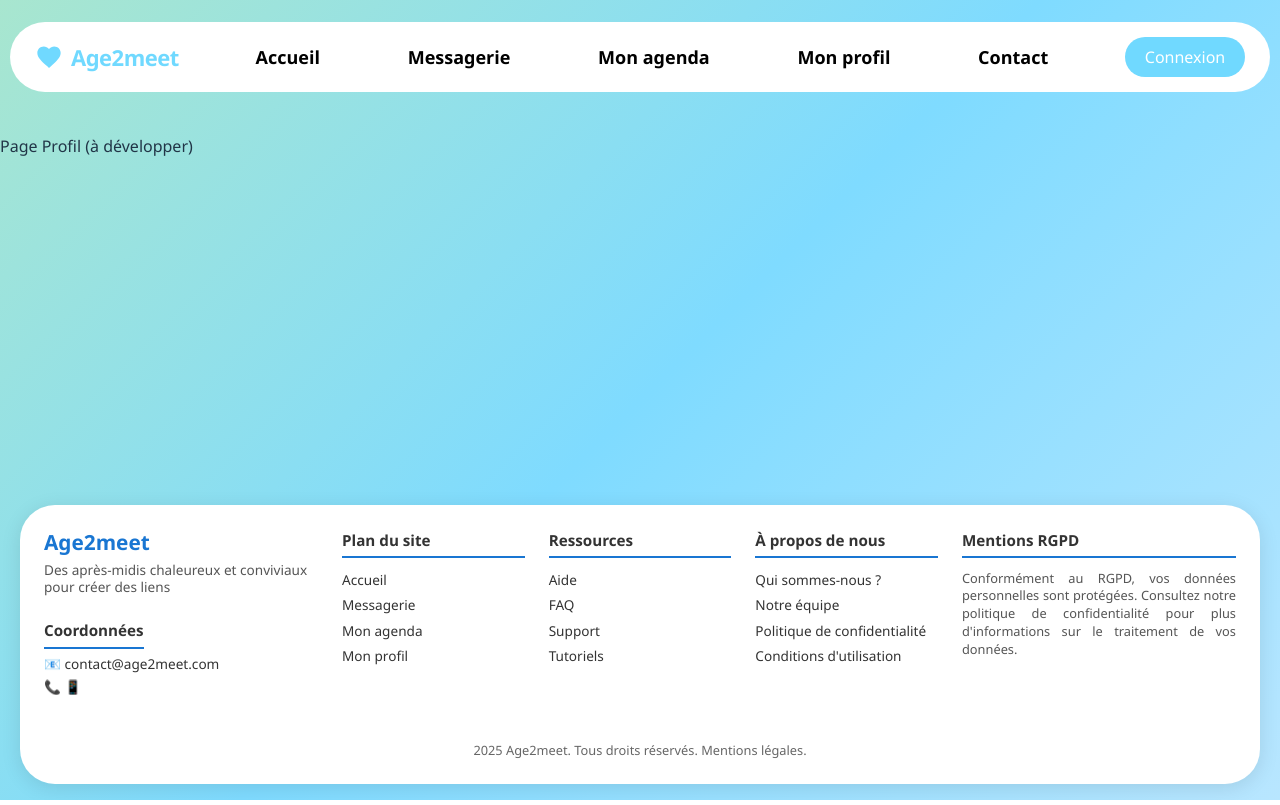
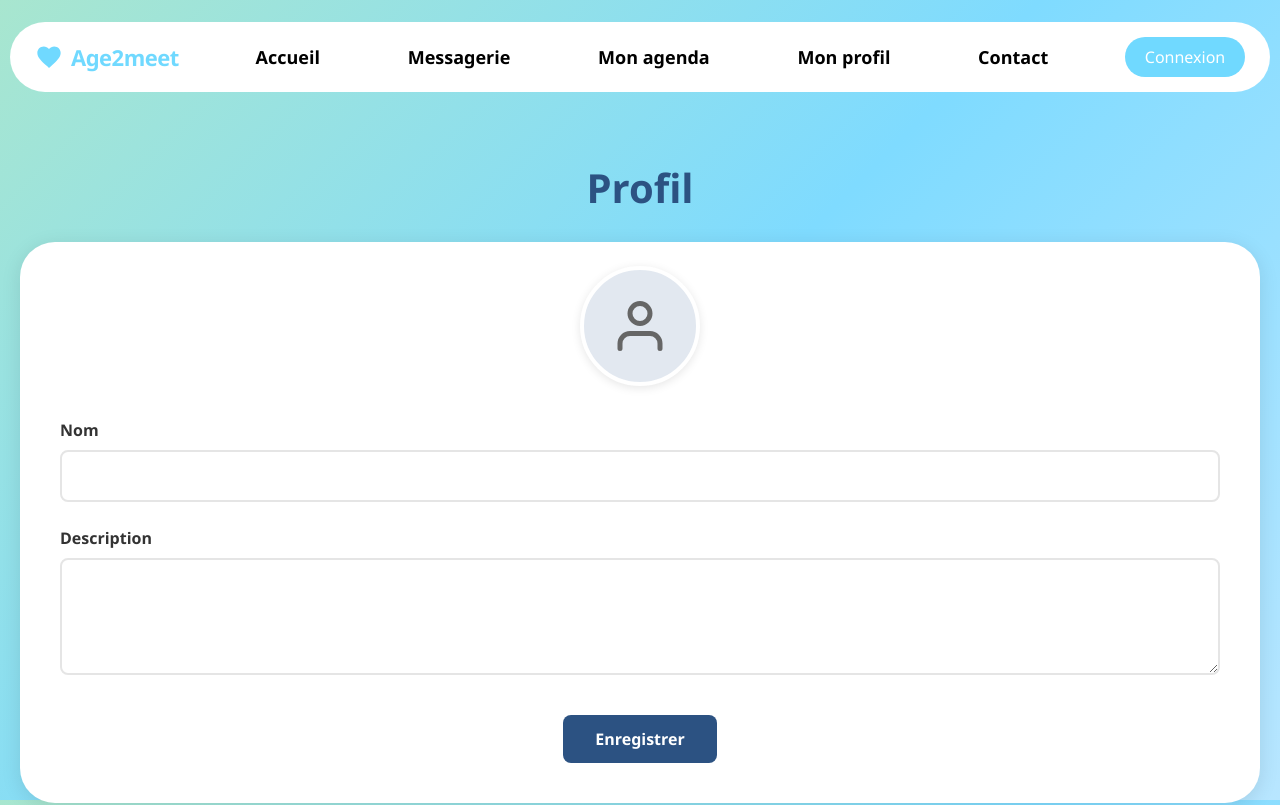
Before and after one commit to LogeshD2/Age2MeetFront, a React (Vite) app: page /profil in a window 1280 px wide. Shown: the top 805 px of the page. Built offline with nearby package versions, Linux system fonts and the light colour scheme.

Commit message:
Ajout page profil

```diff
--- a/src/components/Navbar.jsx
+++ b/src/components/Navbar.jsx
@@ -1,5 +1,6 @@
 // src/components/Navbar.jsx
 import React from 'react';
+import { Link } from 'react-router-dom';
 import './Navbar.css';
 
 const Navbar = () => (
@@ -15,11 +16,11 @@ const Navbar = () => (
       </div>
 
       <nav className="navbar-nav">
-        <a href="#" className="nav-link">Accueil</a>
-        <a href="#" className="nav-link">Messagerie</a>
-        <a href="#" className="nav-link">Mon agenda</a>
-        <a href="#" className="nav-link">Mon profil</a>
-        <a href="#" className="nav-link">Contact</a>
+        <Link to="/" className="nav-link">Accueil</Link>
+        <Link to="/messagerie" className="nav-link">Messagerie</Link>
+        <Link to="/agenda" className="nav-link">Mon agenda</Link>
+        <Link to="/profil" className="nav-link">Mon profil</Link>
+        <Link to="/contact" className="nav-link">Contact</Link>
       </nav>
 
       <button className="btn-connexion">Connexion</button>
--- /dev/null
+++ b/src/pages/Profil.css
@@ -0,0 +1,176 @@
+/* Profil Page Styles */
+.profil-page {
+  padding: 2rem 10px;
+  display: flex;
+  flex-direction: column;
+  align-items: center;
+  min-height: 60vh;
+}
+
+.profil-header {
+  text-align: center;
+  margin-bottom: 2rem;
+}
+
+.profil-title {
+  font-family: 'Segoe UI', Tahoma, Geneva, Verdana, sans-serif;
+  font-size: 2.5rem;
+  font-weight: 700;
+  color: #2c5282;
+  margin: 0;
+  text-align: center;
+}
+
+.profil-container {
+  background: #FFFFFF;
+  width: calc(100% - 20px);
+  max-width: 1500px;
+  margin: 0 auto;
+  padding: 2.5rem;
+  border-radius: 35px;
+  box-shadow: 0 4px 20px rgba(0, 0, 0, 0.1);
+  position: relative;
+}
+
+.profil-avatar {
+  display: flex;
+  justify-content: center;
+  margin-bottom: 2rem;
+  margin-top: -1rem;
+}
+
+.avatar-circle {
+  width: 120px;
+  height: 120px;
+  border-radius: 50%;
+  background: #E2E8F0;
+  display: flex;
+  align-items: center;
+  justify-content: center;
+  border: 4px solid #FFFFFF;
+  box-shadow: 0 2px 10px rgba(0, 0, 0, 0.1);
+}
+
+.profil-form {
+  display: flex;
+  flex-direction: column;
+  gap: 1.5rem;
+}
+
+.form-group {
+  display: flex;
+  flex-direction: column;
+}
+
+.form-group label {
+  font-family: 'Segoe UI', Tahoma, Geneva, Verdana, sans-serif;
+  font-size: 1rem;
+  font-weight: 600;
+  color: #333;
+  margin-bottom: 0.5rem;
+}
+
+.form-group input,
+.form-group textarea {
+  padding: 0.8rem 1rem;
+  border: 2px solid #E5E5E5;
+  border-radius: 8px;
+  font-family: 'Segoe UI', Tahoma, Geneva, Verdana, sans-serif;
+  font-size: 1rem;
+  background: #FFFFFF;
+  transition: border-color 0.3s ease;
+  resize: vertical;
+}
+
+.form-group input:focus,
+.form-group textarea:focus {
+  outline: none;
+  border-color: #2c5282;
+}
+
+.form-group textarea {
+  min-height: 100px;
+  font-family: 'Segoe UI', Tahoma, Geneva, Verdana, sans-serif;
+}
+
+.btn-enregistrer {
+  display: flex;
+  align-items: center;
+  justify-content: center;
+  background: #2c5282;
+  color: #FFFFFF;
+  font-family: 'Segoe UI', Tahoma, Geneva, Verdana, sans-serif;
+  font-size: 1rem;
+  font-weight: 600;
+  text-decoration: none;
+  border: none;
+  border-radius: 8px;
+  padding: 0.8rem 2rem;
+  cursor: pointer;
+  transition: all 0.3s ease;
+  margin-top: 1rem;
+  align-self: center;
+}
+
+.btn-enregistrer:hover {
+  background: #2a4d7a;
+  transform: translateY(-1px);
+  box-shadow: 0 4px 12px rgba(44, 82, 130, 0.3);
+}
+
+/* Responsive design */
+@media (max-width: 768px) {
+  .profil-page {
+    padding: 1.5rem 1rem;
+  }
+
+  .profil-container {
+    padding: 2rem;
+    border-radius: 25px;
+  }
+
+  .profil-title {
+    font-size: 2rem;
+  }
+
+  .avatar-circle {
+    width: 100px;
+    height: 100px;
+  }
+
+  .avatar-circle svg {
+    width: 50px;
+    height: 50px;
+  }
+}
+
+@media (max-width: 480px) {
+  .profil-container {
+    padding: 1.5rem;
+    border-radius: 20px;
+  }
+
+  .profil-title {
+    font-size: 1.8rem;
+  }
+
+  .avatar-circle {
+    width: 80px;
+    height: 80px;
+  }
+
+  .avatar-circle svg {
+    width: 40px;
+    height: 40px;
+  }
+
+  .form-group input,
+  .form-group textarea {
+    padding: 0.7rem 0.8rem;
+  }
+
+  .btn-enregistrer {
+    padding: 0.7rem 1.5rem;
+    font-size: 0.95rem;
+  }
+}
--- /dev/null
+++ b/src/pages/Profil.jsx
@@ -0,0 +1,70 @@
+import React, { useState } from 'react';
+import './Profil.css';
+
+const Profil = () => {
+  const [profileData, setProfileData] = useState({
+    nom: '',
+    description: ''
+  });
+
+  const handleChange = (e) => {
+    setProfileData({
+      ...profileData,
+      [e.target.name]: e.target.value
+    });
+  };
+
+  const handleSubmit = (e) => {
+    e.preventDefault();
+    console.log('Données du profil:', profileData);
+  };
+
+  return (
+    <div className="profil-page">
+      <div className="profil-header">
+        <h1 className="profil-title">Profil</h1>
+      </div>
+
+      <div className="profil-container">
+        <div className="profil-avatar">
+          <div className="avatar-circle">
+            <svg width="60" height="60" viewBox="0 0 24 24" fill="none" xmlns="http://www.w3.org/2000/svg">
+              <path d="M20 21v-2a4 4 0 0 0-4-4H8a4 4 0 0 0-4 4v2" stroke="#666" strokeWidth="2" strokeLinecap="round" strokeLinejoin="round"/>
+              <circle cx="12" cy="7" r="4" stroke="#666" strokeWidth="2" strokeLinecap="round" strokeLinejoin="round"/>
+            </svg>
+          </div>
+        </div>
+
+        <form className="profil-form" onSubmit={handleSubmit}>
+          <div className="form-group">
+            <label htmlFor="nom">Nom</label>
+            <input
+              type="text"
+              id="nom"
+              name="nom"
+              value={profileData.nom}
+              onChange={handleChange}
+            />
+          </div>
+
+          <div className="form-group">
+            <label htmlFor="description">Description</label>
+            <textarea
+              id="description"
+              name="description"
+              value={profileData.description}
+              onChange={handleChange}
+              rows="4"
+            />
+          </div>
+
+          <button type="submit" className="btn-enregistrer">
+            Enregistrer
+          </button>
+        </form>
+      </div>
+    </div>
+  );
+};
+
+export default Profil;
--- a/src/routes/AppRouter.jsx
+++ b/src/routes/AppRouter.jsx
@@ -4,6 +4,7 @@ import { BrowserRouter, Routes, Route } from 'react-router-dom';
 import MainLayout from '../layout/MainLayout';
 import Home from '../pages/Home';
 import Inscription from '../pages/Inscription';
+import Profil from '../pages/Profil';
 
 const AppRouter = () => {
   return (
@@ -13,8 +14,8 @@ const AppRouter = () => {
           <Route index element={<Home />} />
           <Route path="inscription" element={<Inscription />} />
           <Route path="messagerie" element={<div>Page Messagerie (à développer)</div>} />
-          <Route path="agenda" element={<div>Page Agenda (à développer)</div>} />
-          <Route path="profil" element={<div>Page Profil (à développer)</div>} />
+          <Route path="agenda" element={<div>Page Mon agenda (à développer)</div>} />
+          <Route path="profil" element={<Profil />} />
           <Route path="contact" element={<div>Page Contact (à développer)</div>} />
           <Route path="connexion" element={<div>Page Connexion (à développer)</div>} />
         </Route>
```
